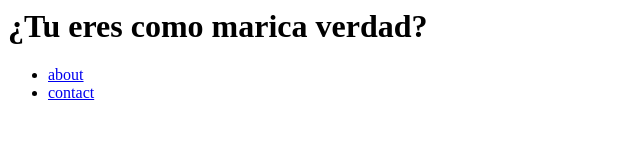
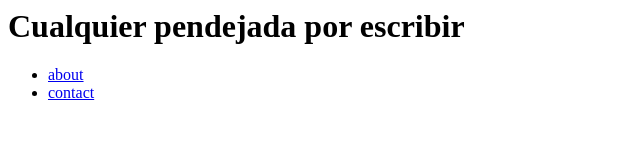
Before and after one commit to RdzJJ/DiagnosticoPdP, a plain HTML site: page index.html in a window 1280 px wide. Shown: the whole page, without its empty margins (0-640 px from the left). Drawn offline with Linux system fonts and the light colour scheme.

Commit message:
cambio de texto en el index

```diff
--- a/index.html
+++ b/index.html
@@ -7,7 +7,7 @@
 
     <body>
 
-        <h1>¿Tu eres como marica verdad?</h1>
+        <h1>Cualquier pendejada por escribir</h1>
         <nav>
             <ul>
                 <li><a href="about.html">about</a></li>
```
